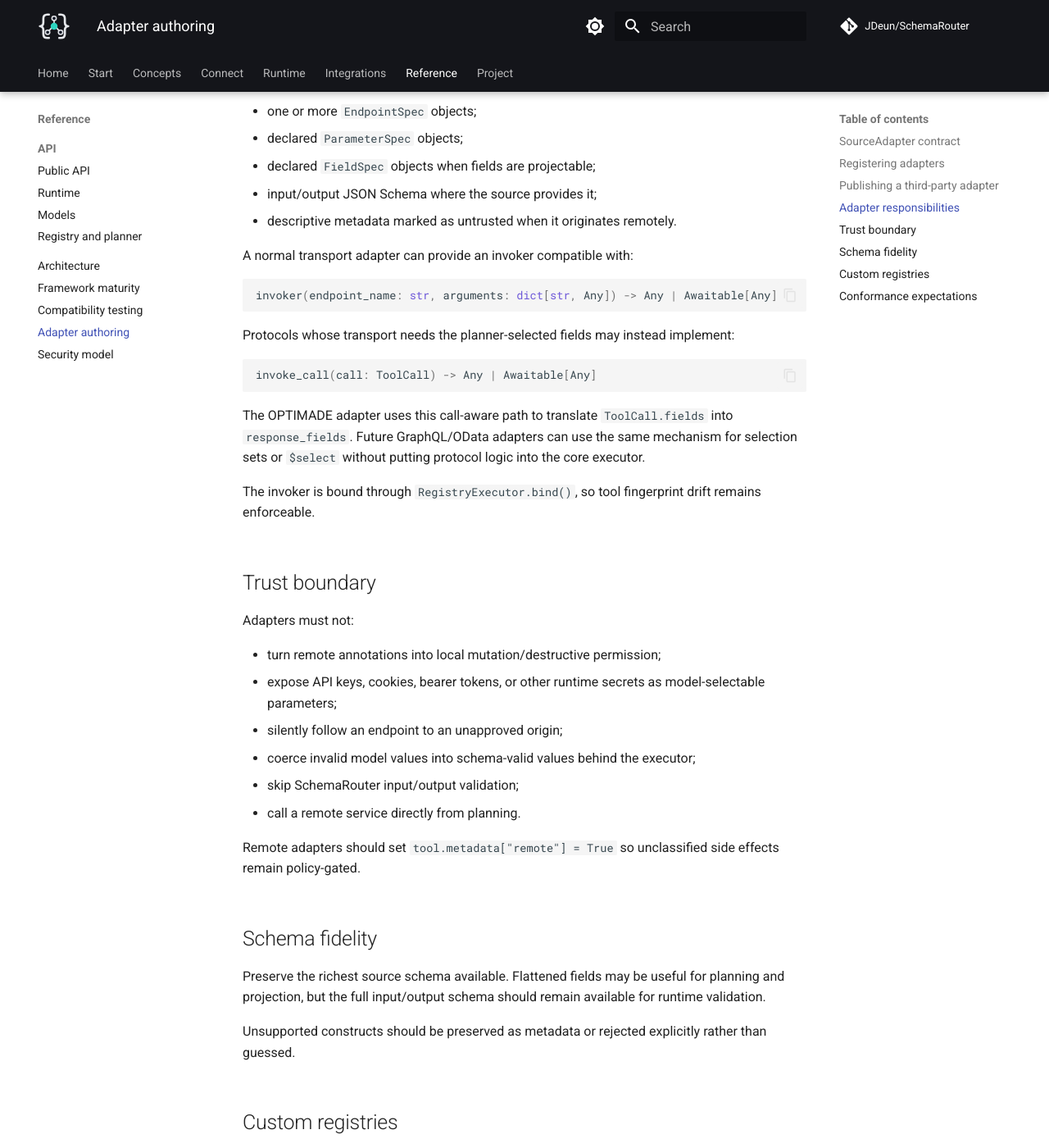
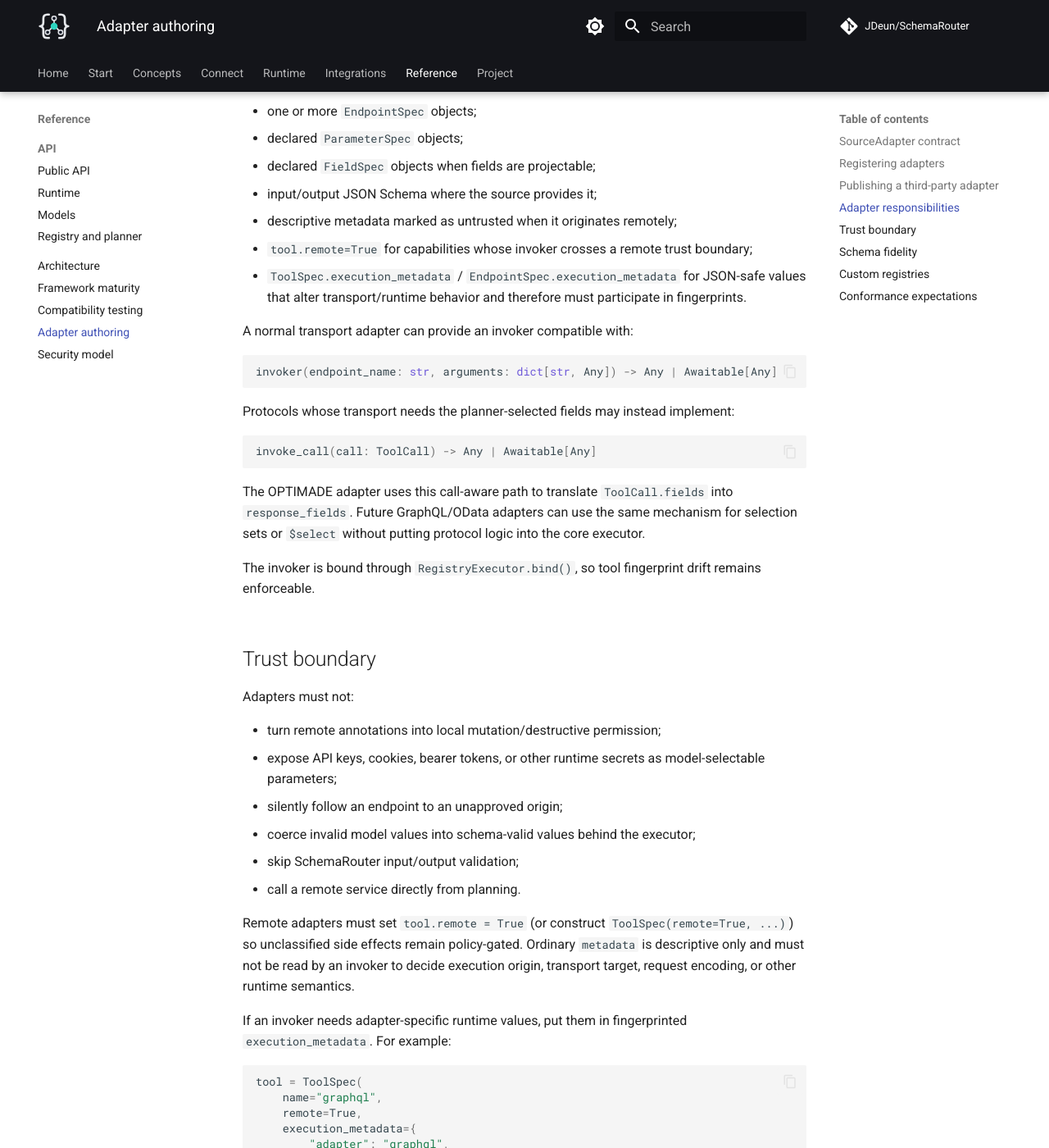
Before and after one commit to JDeun/SchemaRouter, an MkDocs documentation site: the page built from docs/adapter-authoring.md, in a window 1280 px wide and 1400 px high, scrolled down 1618 px. Shown: the whole window at 82% size. Built offline with MkDocs 1.6.1 and Material for MkDocs 9.7.7, drawn with Linux system fonts in a browser that asks for light colours; comment, search, counter and statistics services are not loaded; some of the changed text lies outside the part shown.

Commit message:
docs: harden custom adapter execution metadata guidance

````diff
--- a/docs/adapter-authoring.md
+++ b/docs/adapter-authoring.md
@@ -72,7 +72,10 @@ A schema adapter should return:
 - declared `ParameterSpec` objects;
 - declared `FieldSpec` objects when fields are projectable;
 - input/output JSON Schema where the source provides it;
-- descriptive metadata marked as untrusted when it originates remotely.
+- descriptive metadata marked as untrusted when it originates remotely;
+- `tool.remote=True` for capabilities whose invoker crosses a remote trust boundary;
+- `ToolSpec.execution_metadata` / `EndpointSpec.execution_metadata` for JSON-safe values that
+  alter transport/runtime behavior and therefore must participate in fingerprints.
 
 A normal transport adapter can provide an invoker compatible with:
 
@@ -104,8 +107,33 @@ Adapters must not:
 - skip SchemaRouter input/output validation;
 - call a remote service directly from planning.
 
-Remote adapters should set `tool.metadata["remote"] = True` so unclassified side effects remain
-policy-gated.
+Remote adapters must set `tool.remote = True` (or construct `ToolSpec(remote=True, ...)`) so
+unclassified side effects remain policy-gated. Ordinary `metadata` is descriptive only and must
+not be read by an invoker to decide execution origin, transport target, request encoding, or other
+runtime semantics.
+
+If an invoker needs adapter-specific runtime values, put them in fingerprinted
+`execution_metadata`. For example:
+
+```python
+tool = ToolSpec(
+    name="graphql",
+    remote=True,
+    execution_metadata={
+        "adapter": "graphql",
+        "approved_base_url": approved_base_url,
+    },
+    endpoints=[
+        EndpointSpec(
+            name="query",
+            execution_metadata={"selection_mode": "typed"},
+            # ...
+        )
+    ],
+)
+```
+
+Do not place credentials in either metadata bag. Secrets remain only in the trusted invoker object.
 
 ## Schema fidelity
 
@@ -141,6 +169,8 @@ New adapters should test:
 - invalid input values;
 - invalid raw output values;
 - stale invoker bindings;
+- stale plans after tool-level origin/transport changes;
+- ordinary metadata changes not altering execution semantics;
 - credential separation;
 - mutation/destructive policy;
 - selected-field propagation when the protocol supports server-side projection;
````
